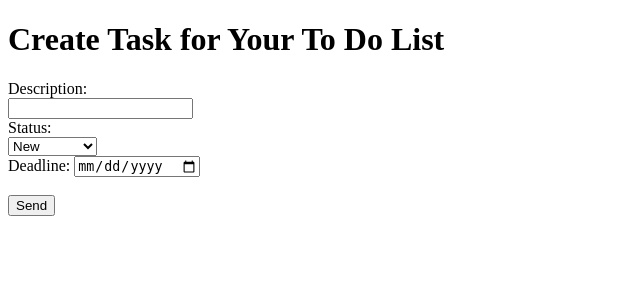
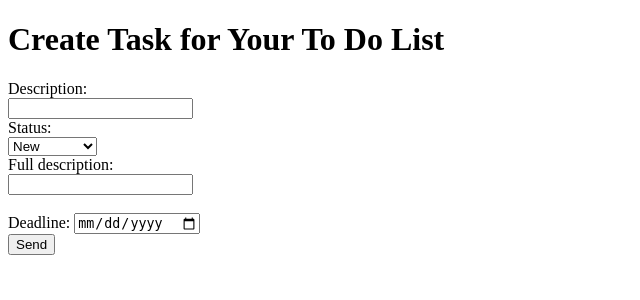
Before and after one commit to asel6320/to_do_list, a Django app: page /create/ in a window 1280 px wide. Shown: the top 300 px of the page, without its empty margins (0-640 px from the left). Run offline with Django 5.2, Linux system fonts and the light colour scheme.

Commit message:
changed urls.py by adding naming remade create_task and task_detail functions and added redirect

```diff
--- a/requirements.txt
+++ b/requirements.txt
@@ -1,3 +1,4 @@
 asgiref==3.8.1
 Django==5.0.6
+psycopg2-binary==2.9.9
 sqlparse==0.5.0
--- a/source/fixtures/dump.json
+++ b/source/fixtures/dump.json
@@ -5,6 +5,7 @@
     "fields": {
         "description": "To apply for masters degree",
         "status": "new",
+        "full_description": "It has been my dream since 18years old and this year I want to accomplish my dream and make it come true",
         "deadline": "2024-06-28"
     }
 },
@@ -14,6 +15,7 @@
     "fields": {
         "description": "To buy products",
         "status": "in_progress",
+        "full_description": "I was hungry for 100days and in order not to be dead I will go and buy products today",
         "deadline": "2024-06-24"
     }
 },
@@ -23,6 +25,7 @@
     "fields": {
         "description": "To wash car",
         "status": "new",
+        "full_description": "My boyfriend is being angry because i crashed his car and therefore I need to wash it again",
         "deadline": "2024-06-28"
     }
 },
@@ -32,6 +35,7 @@
     "fields": {
         "description": "To feed a cat",
         "status": "new",
+        "full_description": "I fed the cat but need to feed a cat again",
         "deadline": "2024-06-26"
     }
 },
@@ -41,6 +45,7 @@
     "fields": {
         "description": "To change the passport",
         "status": "in_progress",
+        "full_description": "It should be done by 28th of June to get the work done from the embassy",
         "deadline": "2024-06-28"
     }
 }
--- a/source/webapp/admin.py
+++ b/source/webapp/admin.py
@@ -4,11 +4,11 @@ from webapp.models import ToDoList
 
 # Register your models here.
 class ToDoListAdmin(admin.ModelAdmin):
-    list_display = ['id', 'description', 'status', 'deadline']
+    list_display = ['id', 'description', 'status', 'deadline', 'full_description']
     list_display_links = ['id', 'description']
     list_filter = ['status']
     search_fields = ['status', 'description']
-    fields = ['description', 'status', 'deadline']
+    fields = ['description', 'status', 'deadline', 'full_description']
     readonly_fields = ['deadline']
 
 admin.site.register(ToDoList, ToDoListAdmin)
--- a/source/webapp/models.py
+++ b/source/webapp/models.py
@@ -5,10 +5,11 @@ status_choices = [('new', 'New'), ('in_progress', 'In progress'),  ('done', 'Don
 class ToDoList(models.Model):
     description = models.TextField(max_length=500, null=False, blank=False, verbose_name="Description")
     status = models.CharField(max_length=50, null=False, blank=False, verbose_name="Status", default='new', choices=status_choices)
+    full_description = models.TextField(max_length=500, null=True, blank=True, verbose_name="Full Description")
     deadline = models.DateField(auto_now=False, verbose_name="Deadline")
 
     def __str__(self):
-        return f"{self.pk}. {self.description}: {self.status} - {self.deadline}"
+        return f"{self.pk}. {self.description}: {self.status} |{self.full_description}| - {self.deadline}"
 
     class Meta:
         db_table = 'toDoList'
--- a/source/webapp/templates/create_task.html
+++ b/source/webapp/templates/create_task.html
@@ -18,8 +18,11 @@
             {% endfor %}
         </select>
         <br/>
+        <label>Full description:</label><br/>
+        <input type="text" name="full_description"/><br/>
+        <br/>
         <label for="deadline">Deadline:</label>
-        <input type="date" id="deadline" name="deadline"><br/>
+        <input type="date" id="deadline" name="deadline" lang="en">
         <br/>
         <input type="submit" value="Send"/>
     </form>
--- a/source/webapp/urls.py
+++ b/source/webapp/urls.py
@@ -3,7 +3,7 @@ from django.urls import path
 from webapp.views import index, create_task, task_detail
 
 urlpatterns = [
-    path('', index),
-    path('create/', create_task),
-    path('task/', task_detail),
+    path('', index, name='tasks'),
+    path('create/', create_task, name='create_task'),
+    path('task/<int:pk>/', task_detail, name='task_detail'),
 ]
--- a/source/webapp/views.py
+++ b/source/webapp/views.py
@@ -1,5 +1,5 @@
-from django.http import HttpResponseRedirect
-from django.shortcuts import render
+from django.http import HttpResponseRedirect, HttpResponseNotFound
+from django.shortcuts import render, redirect, get_object_or_404
 
 from webapp.models import ToDoList, status_choices
 
@@ -13,13 +13,15 @@ def create_task(request):
     if request.method == 'GET':
         return render(request, 'create_task.html', context={"status_choices": status_choices})
     else:
-        ToDoList.objects.create(
+        task = ToDoList.objects.create(
             description=request.POST.get("description"),
             status = request.POST.get("status"),
+            full_description = request.POST.get("full_description"),
             deadline = request.POST.get("deadline"),
         )
 
-        return HttpResponseRedirect('/')
+        return redirect("task_detail", pk=task.pk)
 
-def task_detail(request):
-    pass
+def task_detail(request, *args, pk, **kwargs):
+    task = get_object_or_404(ToDoList, pk=pk)
+    return render(request, 'task_detail.html', context={"task": task})
```
Also changed, not shown: source/hello/settings.py (+13 -2 lines). Lines whose indentation alone changed are shown as unchanged.
